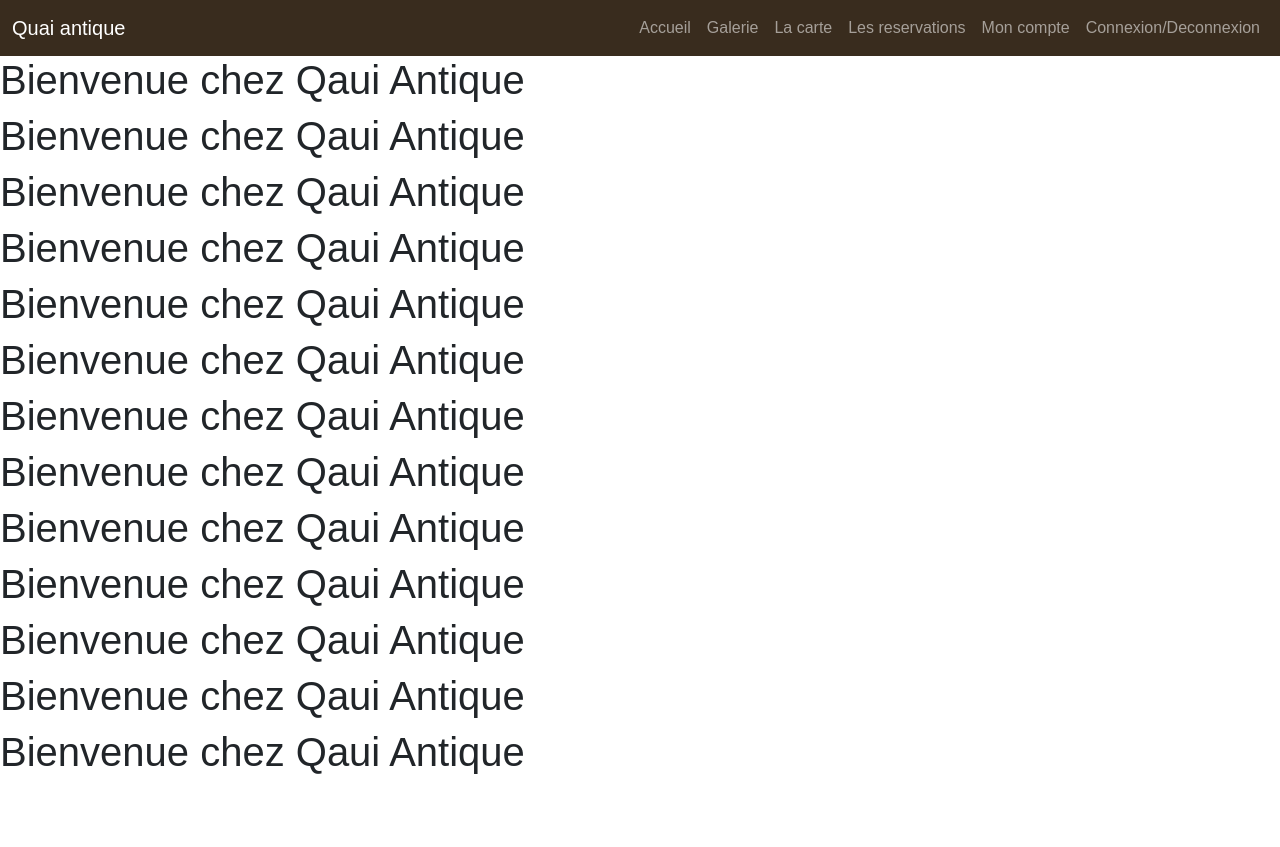
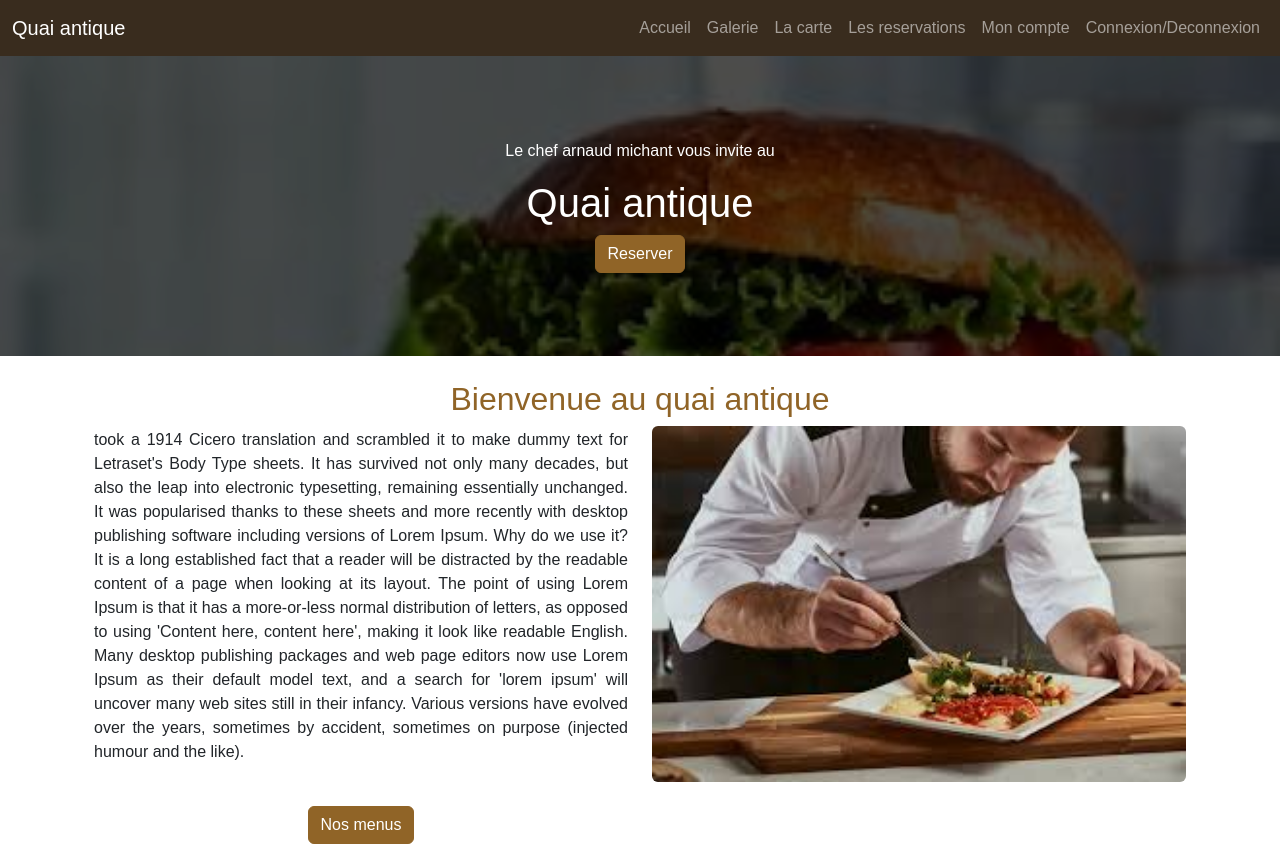
Before and after one commit to jean-philippe-jpg/ajax, a website with bundled scripts: page index.html in a window 1280 px wide. Shown: the top 847 px of the page. Built offline with nearby package versions, Linux system fonts and the light colour scheme; files whose address does not match are found by name.

Commit message:
home page

```diff
--- a/index.html
+++ b/index.html
@@ -48,7 +48,11 @@
     </header>
 
     <main id="main-page"></main>
+  <div class="container">
+  <div class="row">
 
+  </div>
+</div>
 
     <footer class="bg-dark text-white text-center">
         <div class="row">
--- a/pages/home.html
+++ b/pages/home.html
@@ -1,16 +1,80 @@
+<div class="hero-scene text-center text-white">
+<div class="hero-scene-content">
+      <p>Le chef arnaud michant vous invite au</p>
+    <h1>Quai antique</h1>
+    <button class="btn btn-primary">Reserver</button>
+</div>
+</div>
 
+<section>
+  <article>
+    <div class="container p-4">
+      <h2 class="text-center text-primary">Bienvenue au quai antique</h2>
+      <div class="row row-cols-2 align-items-center">
 
+        <div class="col">
+ <p class="text-justify">
+           took a 1914 Cicero translation and scrambled it to make dummy text for Letraset's Body Type sheets. It has survived not only many decades, but also the leap into electronic typesetting, remaining essentially unchanged. It was popularised thanks to these sheets and more recently with desktop publishing software including versions of Lorem Ipsum.
+Why do we use it?
 
-<h1>Bienvenue chez Qaui Antique</h1>
-<h1>Bienvenue chez Qaui Antique</h1>
-<h1>Bienvenue chez Qaui Antique</h1>
-<h1>Bienvenue chez Qaui Antique</h1>
-<h1>Bienvenue chez Qaui Antique</h1>
-<h1>Bienvenue chez Qaui Antique</h1>
-<h1>Bienvenue chez Qaui Antique</h1>
-<h1>Bienvenue chez Qaui Antique</h1>
-<h1>Bienvenue chez Qaui Antique</h1>
-<h1>Bienvenue chez Qaui Antique</h1>
-<h1>Bienvenue chez Qaui Antique</h1>
-<h1>Bienvenue chez Qaui Antique</h1>
-<h1>Bienvenue chez Qaui Antique</h1>
+It is a long established fact that a reader will be distracted by the readable content of a page when looking at its layout. The point of using Lorem Ipsum is that it has a more-or-less normal distribution of letters, as opposed to using 'Content here, content here', making it look like readable English. Many desktop publishing packages and web page editors now use Lorem Ipsum as their default model text, and a search for 'lorem ipsum' will uncover many web sites still in their infancy. Various versions have evolved over the years, sometimes by accident, sometimes on purpose (injected humour and the like).
+
+        </p>
+         </div>
+         <div class="col">
+         <img class="w-100 rounded" src="../images/chef cuisto.jpg"/>
+        </div>
+        <div class="text-center pt-4">
+          <a href="#" class="btn btn-primary">Nos menus</a>
+        </div>
+       </div>
+      </div>
+    </div>
+    <article class="bg-black text-white">
+     <div class="container p-4">
+      <h2 class="text-center text-primary">Reservations en ligne</h2>
+      <div class="row row-cols-2 align-items-center">
+        <div class="col">
+         <img class="w-100 rounded" src="../images/reservation.jpg"/>
+        </div>
+        <div class="col">
+ <p class="text-justify ">
+           took a 1914 Cicero translation and scrambled it to make dummy text for Letraset's Body Type sheets. It has survived not only many decades, but also the leap into electronic typesetting, remaining essentially unchanged. It was popularised thanks to these sheets and more recently with desktop publishing software including versions of Lorem Ipsum.
+Why do we use it?
+
+It is a long established fact that a reader will be distracted by the readable content of a page when looking at its layout. The point of using Lorem Ipsum is that it has a more-or-less normal distribution of letters, as opposed to using 'Content here, content here', making it look like readable English. Many desktop publishing packages and web page editors now use Lorem Ipsum as their default model text, and a search for 'lorem ipsum' will uncover many web sites still in their infancy. Various versions have evolved over the years, sometimes by accident, sometimes on purpose (injected humour and the like).
+
+        </p>
+         </div>
+        </article>
+        <article>
+        <div class="text-center pt-4">
+          <a href="#" class="btn btn-primary">Reserver</a>
+        </div>
+       </div>
+      </div>
+    </div>
+     <div class="container p-4">
+      <h2 class="text-center text-primary">Des produits frais</h2>
+      <div class="row row-cols-2 align-items-center">
+        <div class="col">
+ <p class="text-justify">
+           took a 1914 Cicero translation and scrambled it to make dummy text for Letraset's Body Type sheets. It has survived not only many decades, but also the leap into electronic typesetting, remaining essentially unchanged. It was popularised thanks to these sheets and more recently with desktop publishing software including versions of Lorem Ipsum.
+Why do we use it?
+
+It is a long established fact that a reader will be distracted by the readable content of a page when looking at its layout. The point of using Lorem Ipsum is that it has a more-or-less normal distribution of letters, as opposed to using 'Content here, content here', making it look like readable English. Many desktop publishing packages and web page editors now use Lorem Ipsum as their default model text, and a search for 'lorem ipsum' will uncover many web sites still in their infancy. Various versions have evolved over the years, sometimes by accident, sometimes on purpose (injected humour and the like).
+
+        </p>
+         </div>
+         <div class="col">
+         <img class="w-100 rounded" src="../images/st jacques.jpg"/>
+        </div>
+        </article>
+        <div class="text-center pt-4">
+          <a href="#" class="btn btn-primary">Voir la galerie</a>
+        </div>
+       </div>
+      </div>
+    </div>
+  </article>
+</section>
--- a/styles/main.scss
+++ b/styles/main.scss
@@ -14,3 +14,37 @@ footer {
     bottom: 0px;
    width: 100%;
 }
+
+.hero-scene{
+        position: relative;
+        &::before{
+
+            content: "";
+            position: absolute;
+            top: 0;
+            left: 0;
+            width: 100%;
+            height: 100%;
+             background-image: url(../images/fondHerosScene.jpg);
+             background-size: cover;
+             filter: brightness(0.3);
+        }
+        *{
+
+            position: relative;
+        }
+
+}
+
+.hero-scene-content{
+   height: 300px;
+   display: flex;
+   flex-direction: column;
+   align-items: center;
+   justify-content: center;
+}
+
+.text-justify {
+
+    text-align: justify;
+}
```
Also changed, not shown: images/chef cuisto.jpg (added), images/fondHerosScene.jpg (added), images/reservation.jpg (added), images/st jacques.jpg (added), styles/main.css, 1 other file.
